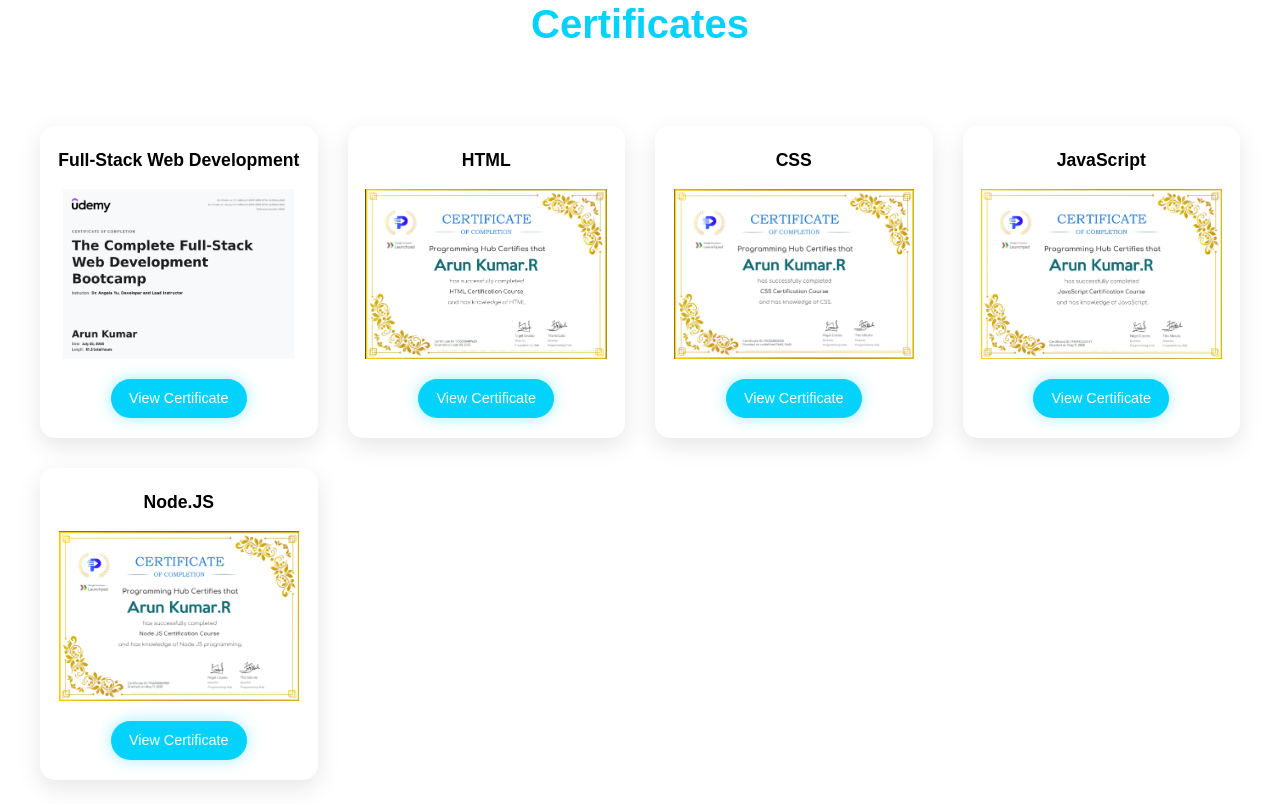
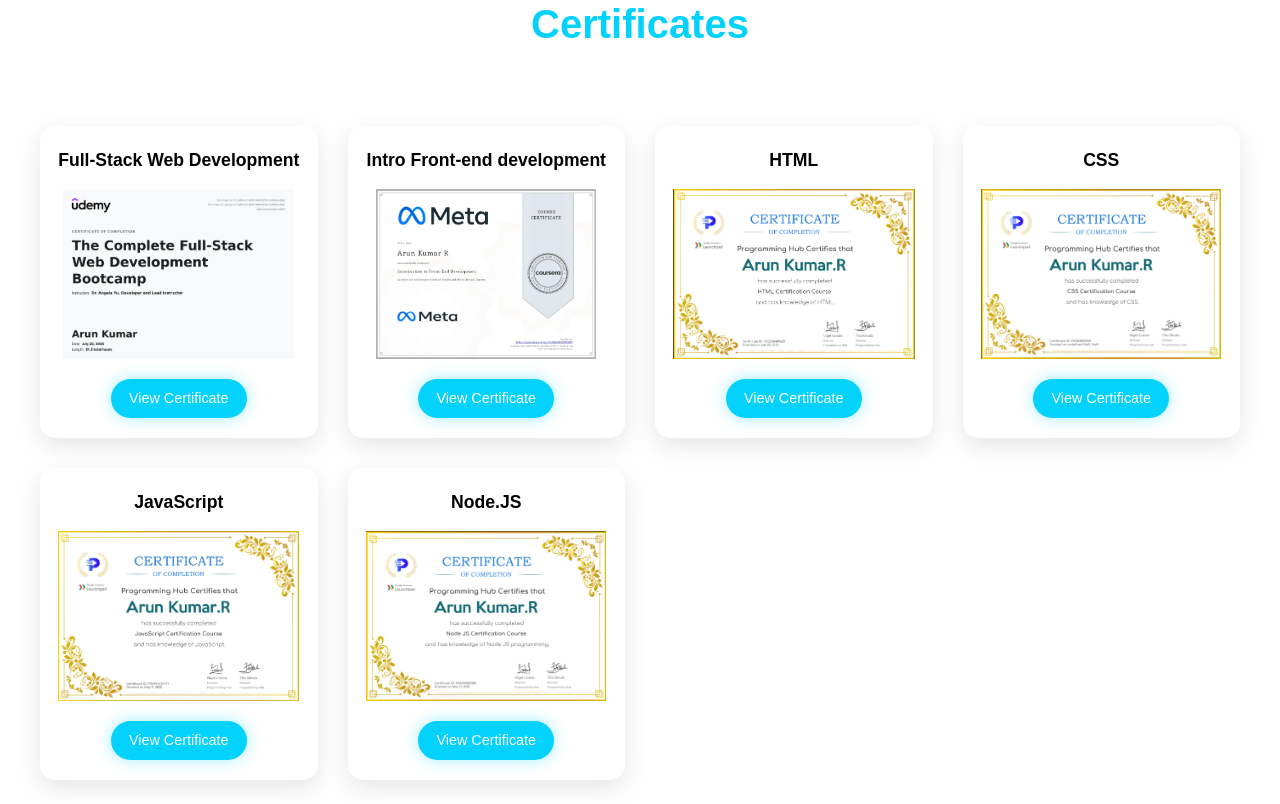
Before and after one commit to ArunKumarWebDeveloper/myPortfolio, a React (Vite) app: page / in a window 1280 px wide. Shown: the part 4160-4964 px from the top of the page. Built offline with nearby package versions, Linux system fonts and the light colour scheme; a web font is replaced by a local one.

Commit message:
updated-codes

```diff
--- a/src/Components/Certificates.jsx
+++ b/src/Components/Certificates.jsx
@@ -8,6 +8,12 @@
       <img src="/Screenshot 2025-07-23 170248.png" alt="Udemy" loading="lazy" />
       <a class="view-button" href="https://www.udemy.com/certificate/UC-bdfb3cc2-4926-4098-879e-3a139dbcd9a5/" target="_blank">View Certificate</a>
     </div>
+<div class="certificate-card">
+      <h3>Intro Front-end development</h3>
+      <img src="/front.png" alt="Front-end Certificate" loading="lazy" />
+      <a class="view-button" href="https://coursera.org/share/d6872cd5b154af1edbdf13ea72f513a3" target="_blank">View Certificate</a>
+    </div>
+
     <div class="certificate-card">
       <h3>HTML </h3>
       <img src="/html.png" alt="HTML Certificate" loading="lazy" />
```
Also changed, not shown: public/front.png (added).
